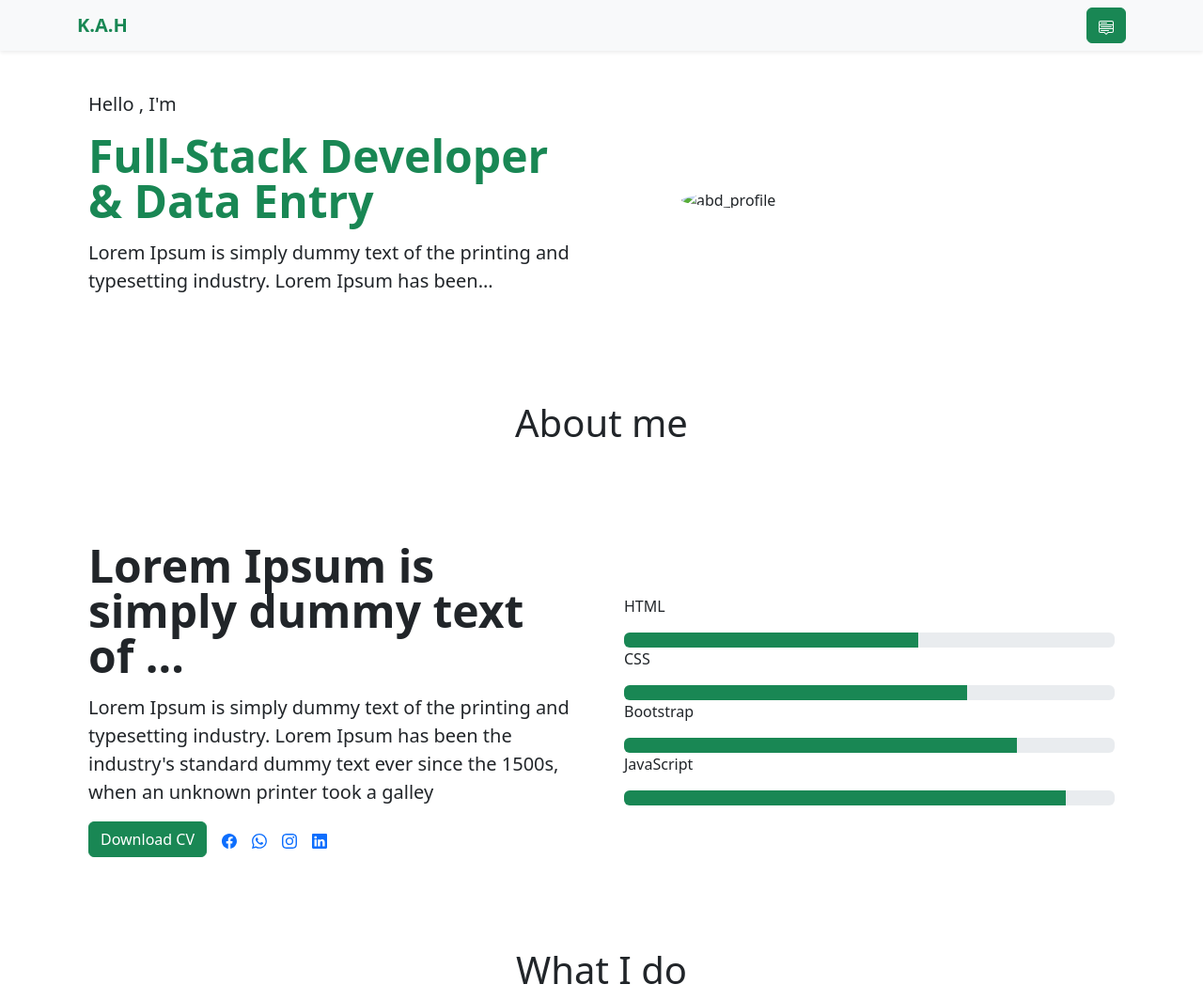
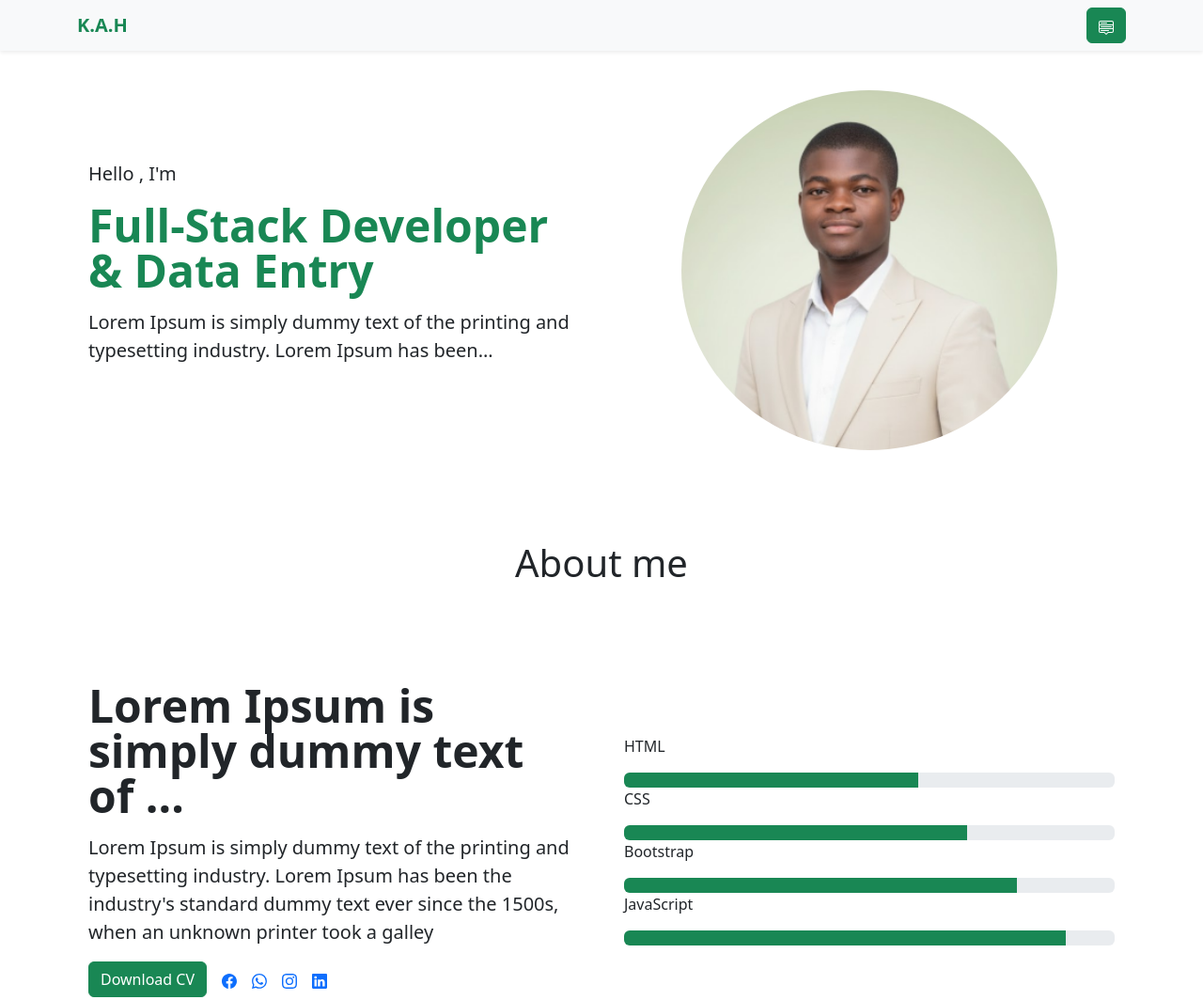
Before and after one commit to Abdoul2004495/myportfolio, a plain HTML site: page index.html in a window 1280 px wide. Shown: the top 1064 px of the page at 94% size. Drawn offline with nearby package versions, Linux system fonts and the light colour scheme; the site is published under a folder, as on GitHub Pages, so addresses that start at the root find nothing.

```diff
--- a/index.html
+++ b/index.html
@@ -38,7 +38,7 @@
         <div class="container col-xxl-8 px-4 py-5">
             <div class="row flex-lg-row-reverse align-items-center g-5 py-5">
                 <div class="col-10 col-sm-8 col-lg-6">
-                    <img src="/abd.png" alt="abd_profile" class="d-block mx-lg-auto img-fluid rounded-circle"  width="400" loading="lazy">
+                    <img src="abd.png" alt="abd_profile" class="d-block mx-lg-auto img-fluid rounded-circle"  width="400" loading="lazy">
                 </div>
                 <div class="col-lg-6">
                     <p class="lead">Hello , I'm</p>
@@ -380,4 +380,5 @@
     <!-- Footer section end-->
     <script src="https://cdn.jsdelivr.net/npm/bootstrap@5.3.8/dist/js/bootstrap.bundle.min.js" integrity="sha384-FKyoEForCGlyvwx9Hj09JcYn3nv7wiPVlz7YYwJrWVcXK/BmnVDxM+D2scQbITxI" crossorigin="anonymous"></script>
 </body>
+
 </html>
```
